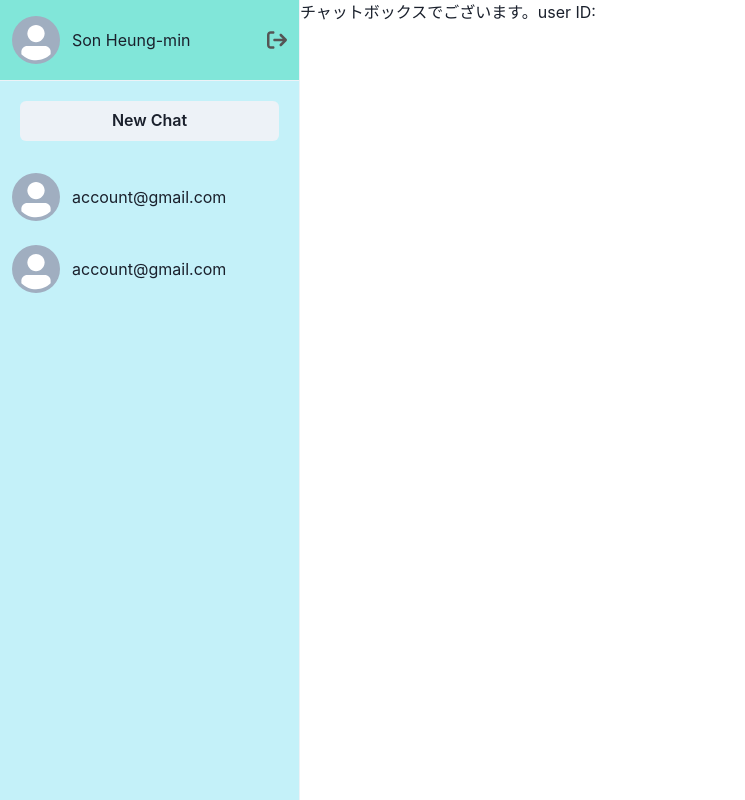
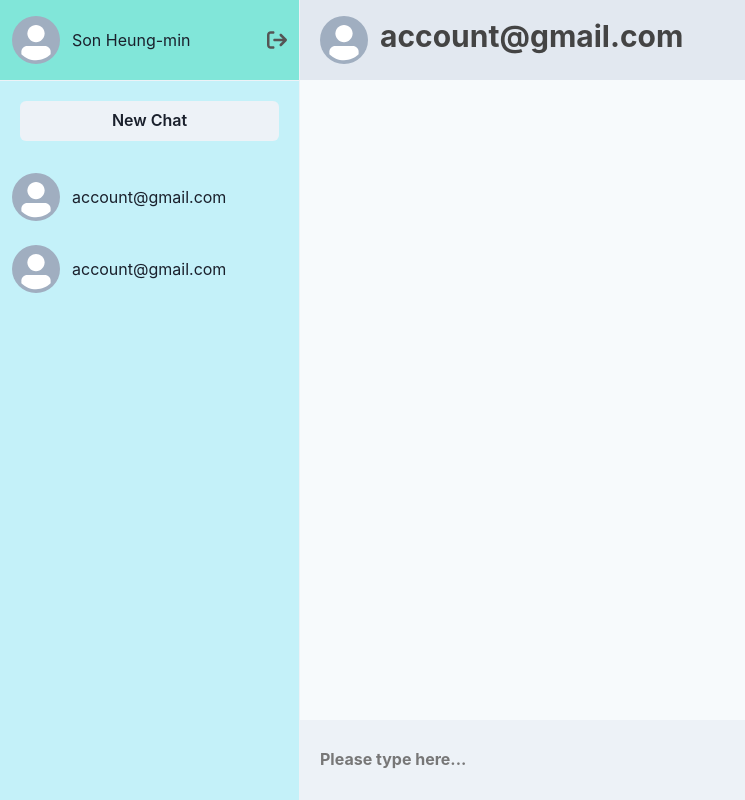
Before and after one commit to spero61/react-practice, a React (Create React App) app in the folder chatapp/: page /chat in a window 1280 px wide. Shown: the whole page, without its empty margins (0-745 px from the left). Built offline with nearby package versions, Linux system fonts and the light colour scheme.

Commit message:
Add TopBar, BottomBar

```diff
--- /dev/null
+++ b/chatapp/src/components/BottomBar.js
@@ -0,0 +1,15 @@
+import { Flex, Heading } from '@chakra-ui/layout';
+
+const BottomBar = () => (
+  <Flex
+    bg="gray.100"
+    h="80px"
+    w="100%"
+    align="center"
+    p={5}
+  >
+    <Heading size="sm" color="#777777">Please type here...</Heading>
+  </Flex>
+);
+
+export default BottomBar;
--- a/chatapp/src/components/Chat.js
+++ b/chatapp/src/components/Chat.js
@@ -1,8 +1,17 @@
-import { Flex } from '@chakra-ui/layout';
+import { Flex, Heading } from '@chakra-ui/layout';
 import { useParams } from 'react-router-dom';
 import { useEffect } from 'react';
+import { Avatar } from '@chakra-ui/avatar';
 import Sidebar from './Sidebar';
-import Chatbox from './ChatBox';
+import TopBar from './TopBar';
+import BottomBar from './BottomBar';
+
+// <br />
+// <h3>
+//   user ID:
+//   {' '}
+//   {id}
+// </h3>
 
 const Chat = (props) => {
   const { id } = useParams();
@@ -15,13 +24,18 @@ const Chat = (props) => {
 
     <Flex>
       <Sidebar />
-      <Chatbox />
-      <br />
-      <h3>
-        user ID:
-        {' '}
-        {id}
-      </h3>
+      <Flex
+        bg="gray.50"
+        direction="column"
+        flex={1}
+      >
+        <TopBar />
+
+        <Flex className="chatarea" flex={1} />
+
+        <BottomBar />
+
+      </Flex>
     </Flex>
   );
 };
--- a/chatapp/src/components/ChatBox.js
+++ /dev/null
@@ -1,3 +0,0 @@
-const Chatbox = () => (<h2>チャットボックスでございます。</h2>);
-
-export default Chatbox;
--- a/chatapp/src/components/Sidebar.js
+++ b/chatapp/src/components/Sidebar.js
@@ -39,7 +39,7 @@ const Sidebar = () => (
     <Button m={5} p={5}>New Chat</Button>
 
     {/* sx prop: https://chakra-ui.com/docs/styled-system/features/the-sx-prop */}
-    <Flex overflowX="scroll" direction="column" sx={{ scrollbarWidth: 'none', overflowX: 'hidden' }}>
+    <Flex overflowX="scroll" direction="column" flex={1} sx={{ scrollbarWidth: 'none', overflowX: 'hidden' }}>
       <UserChat />
       <UserChat />
     </Flex>
--- /dev/null
+++ b/chatapp/src/components/TopBar.js
@@ -0,0 +1,17 @@
+import { Avatar } from '@chakra-ui/avatar';
+import { Flex, Heading } from '@chakra-ui/layout';
+
+const TopBar = () => (
+  <Flex
+    bg="gray.200"
+    h="80px"
+    w="100%"
+    align="center"
+    p={5}
+  >
+    <Avatar src="" marginEnd={3} />
+    <Heading size="lg" color="#444444" paddingBottom={2}>account@gmail.com</Heading>
+  </Flex>
+);
+
+export default TopBar;
```
